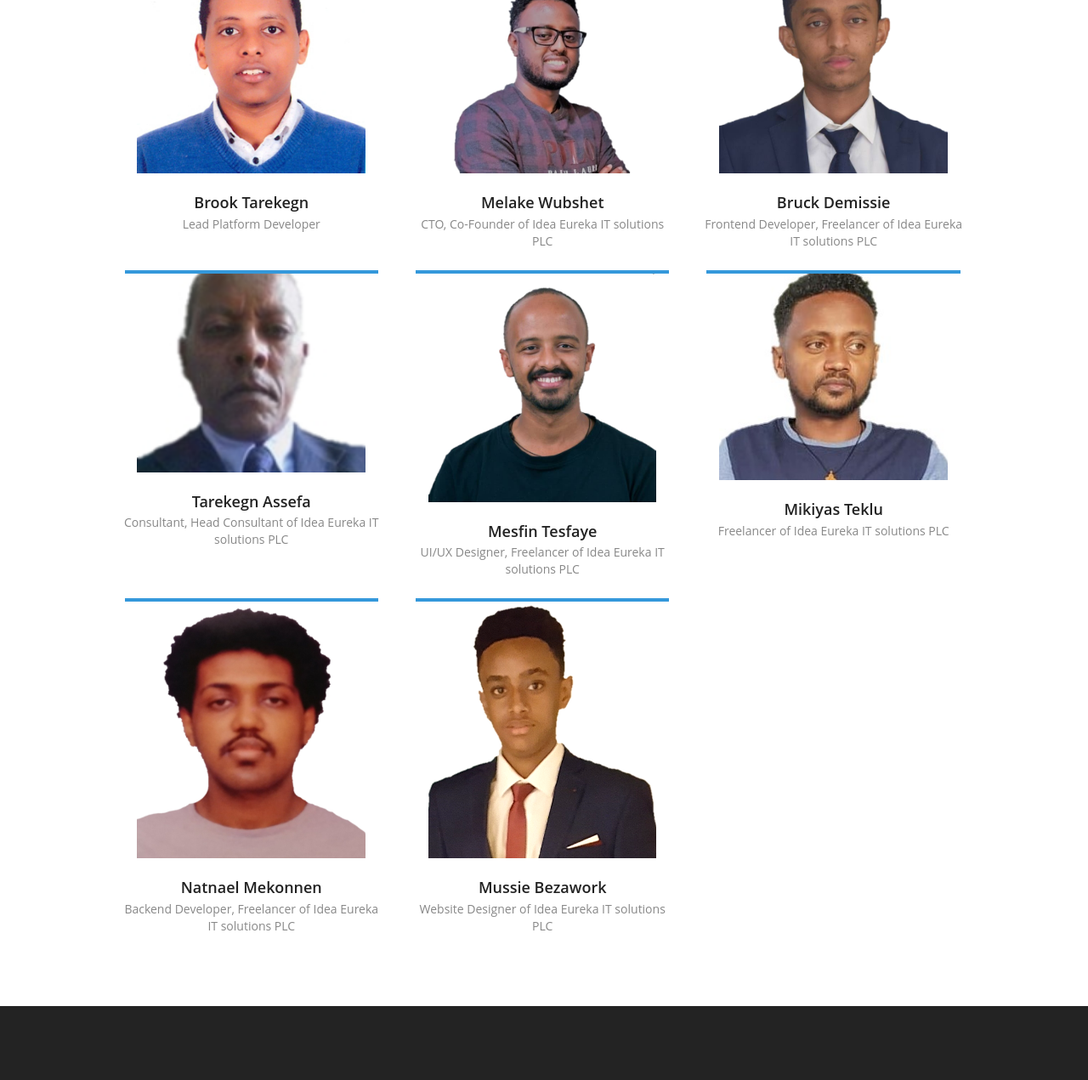
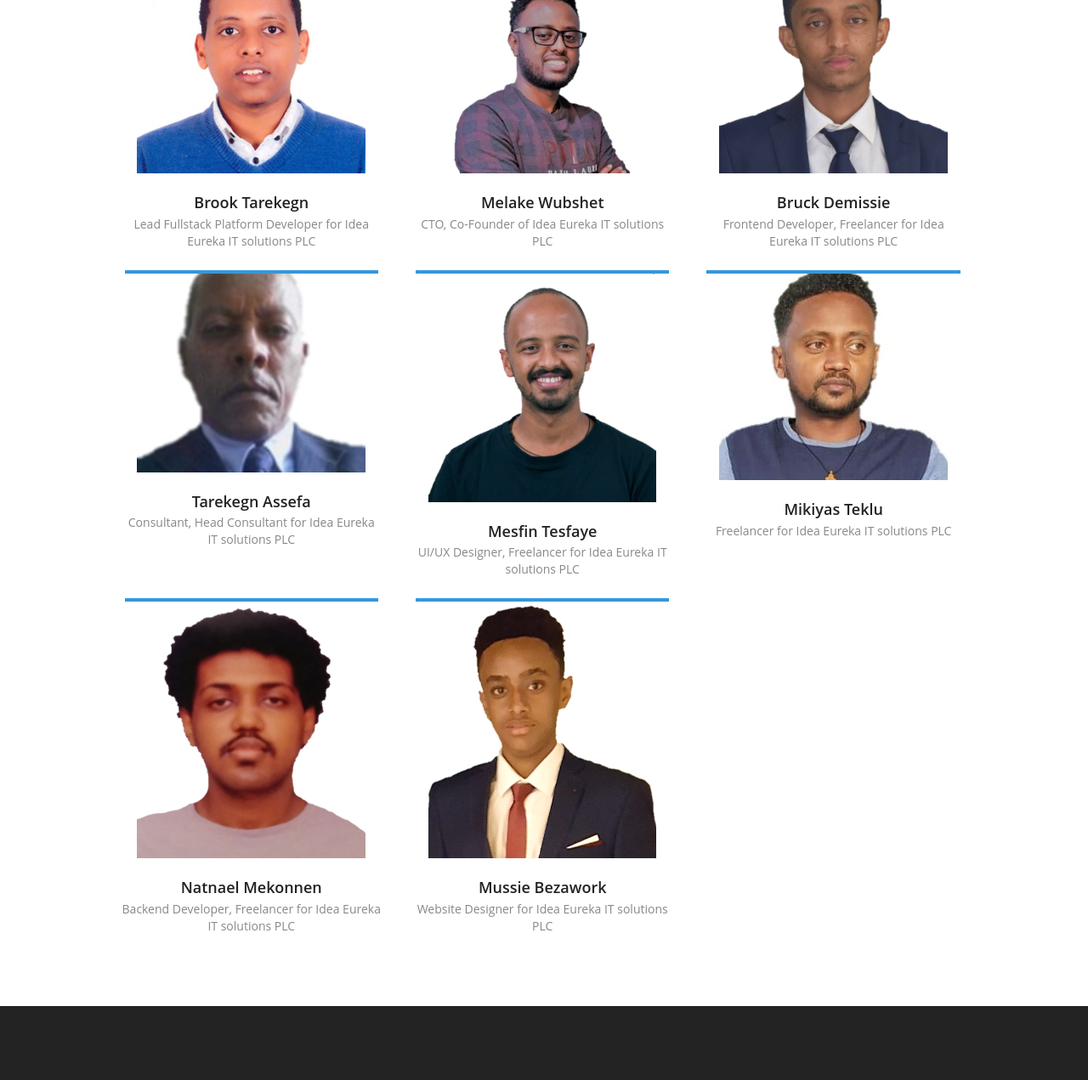
Before and after one commit to Idea-Eureka/website, a website: page index.html in a window 1280 px wide. Shown: the part 4422-5693 px from the top of the page at 85% size. Drawn offline with Linux system fonts and the light colour scheme.

Commit message:
Minor Word improvements

```diff
--- a/index.html
+++ b/index.html
@@ -336,7 +336,7 @@ Our Vision is to produce digital solutions that would tackle major issues in Afr
           <img src="img/team_pic6.jpg" alt="">
         </div>
         <h3 class="wow fadeInDown delay-03s">Brook Tarekegn</h3>
-        <span class="wow fadeInDown delay-03s">Lead Platform Developer</span>
+        <span class="wow fadeInDown delay-03s">Lead Fullstack Platform Developer for Idea Eureka IT solutions PLC</span>
       </div>
       <div class="team_area">
         <div class="team_box  wow fadeInDown delay-06s">
@@ -352,7 +352,7 @@ Our Vision is to produce digital solutions that would tackle major issues in Afr
           <img src="img/team_pic1.png" alt="">
         </div>
         <h3 class="wow fadeInDown delay-09s">Bruck Demissie</h3>
-        <span class="wow fadeInDown delay-09s">Frontend Developer, Freelancer of Idea Eureka IT solutions PLC</span>
+        <span class="wow fadeInDown delay-09s">Frontend Developer, Freelancer for Idea Eureka IT solutions PLC</span>
       </div>
       <div class="team_area">
         <div class="team_box wow fadeInDown delay-09s">
@@ -360,7 +360,7 @@ Our Vision is to produce digital solutions that would tackle major issues in Afr
           <img src="img/team_pic8.png" alt="">
         </div>
         <h3 class="wow fadeInDown delay-09s">Tarekegn Assefa</h3>
-        <span class="wow fadeInDown delay-09s">Consultant, Head Consultant of Idea Eureka IT solutions PLC</span>
+        <span class="wow fadeInDown delay-09s">Consultant, Head Consultant for Idea Eureka IT solutions PLC</span>
       </div>
 
   <div class="team_area">
@@ -369,7 +369,7 @@ Our Vision is to produce digital solutions that would tackle major issues in Afr
       <img src="img/team_pic4.png" alt="">
     </div>
     <h3 class="wow fadeInDown delay-09s">Mesfin Tesfaye</h3>
-    <span class="wow fadeInDown delay-09s">UI/UX Designer, Freelancer of Idea Eureka IT solutions PLC</span>
+    <span class="wow fadeInDown delay-09s">UI/UX Designer, Freelancer for Idea Eureka IT solutions PLC</span>
   </div>
 
   <div class="team_area">
@@ -378,7 +378,7 @@ Our Vision is to produce digital solutions that would tackle major issues in Afr
       <img src="img/team_pic5.png" alt="">
     </div>
     <h3 class="wow fadeInDown delay-09s">Mikiyas Teklu</h3>
-    <span class="wow fadeInDown delay-09s">Freelancer of Idea Eureka IT solutions PLC</span>
+    <span class="wow fadeInDown delay-09s">Freelancer for Idea Eureka IT solutions PLC</span>
   </div>
 
   <div class="team_area">
@@ -387,7 +387,7 @@ Our Vision is to produce digital solutions that would tackle major issues in Afr
       <img src="img/team_pic7.png" alt="">
     </div>
     <h3 class="wow fadeInDown delay-09s">Natnael Mekonnen</h3>
-    <span class="wow fadeInDown delay-09s">Backend Developer, Freelancer of Idea Eureka IT solutions PLC</span>
+    <span class="wow fadeInDown delay-09s">Backend Developer, Freelancer for Idea Eureka IT solutions PLC</span>
   </div>
   <div class="team_area">
     <div class="team_box wow fadeInDown delay-09s">
@@ -395,7 +395,7 @@ Our Vision is to produce digital solutions that would tackle major issues in Afr
       <img src="img/team_pic9.png" alt="">
     </div>
     <h3 class="wow fadeInDown delay-09s">Mussie Bezawork</h3>
-    <span class="wow fadeInDown delay-09s">Website Designer of Idea Eureka IT solutions PLC</span>
+    <span class="wow fadeInDown delay-09s">Website Designer for Idea Eureka IT solutions PLC</span>
   </div>
 
 
```
